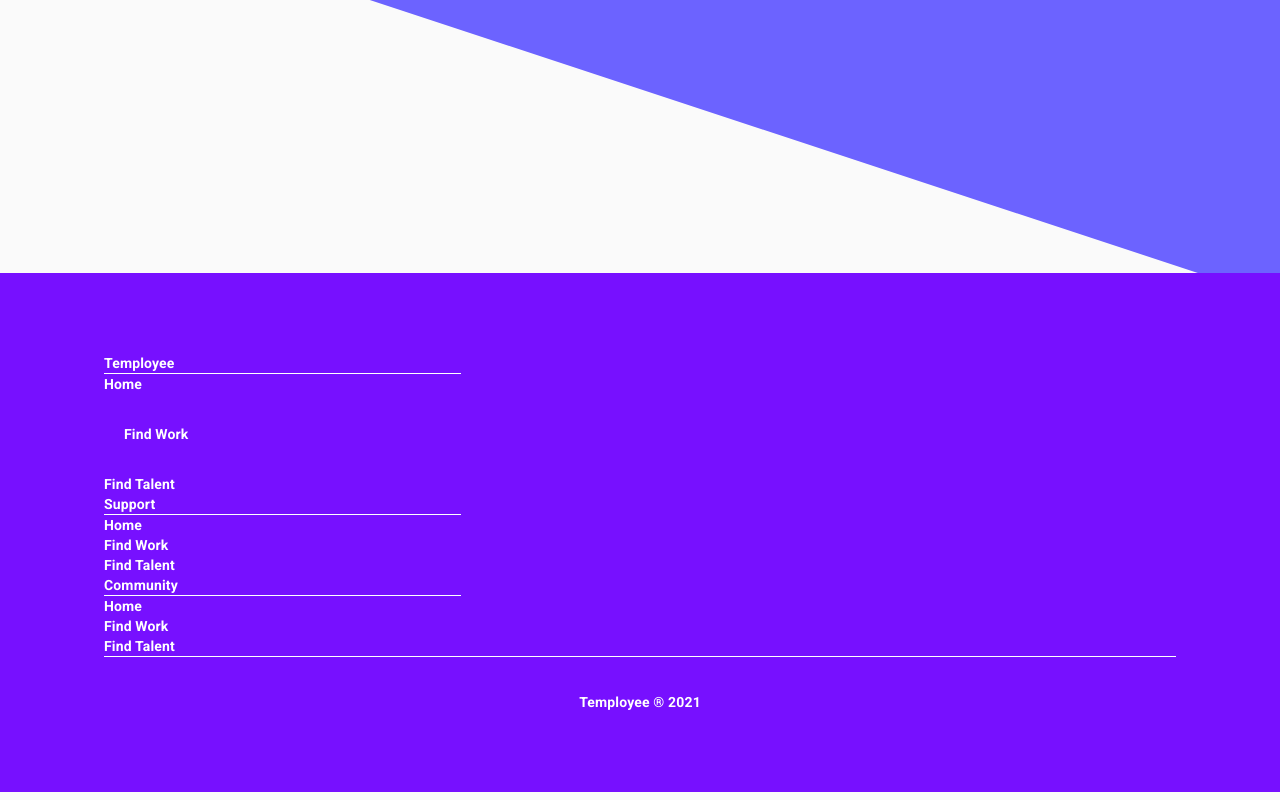
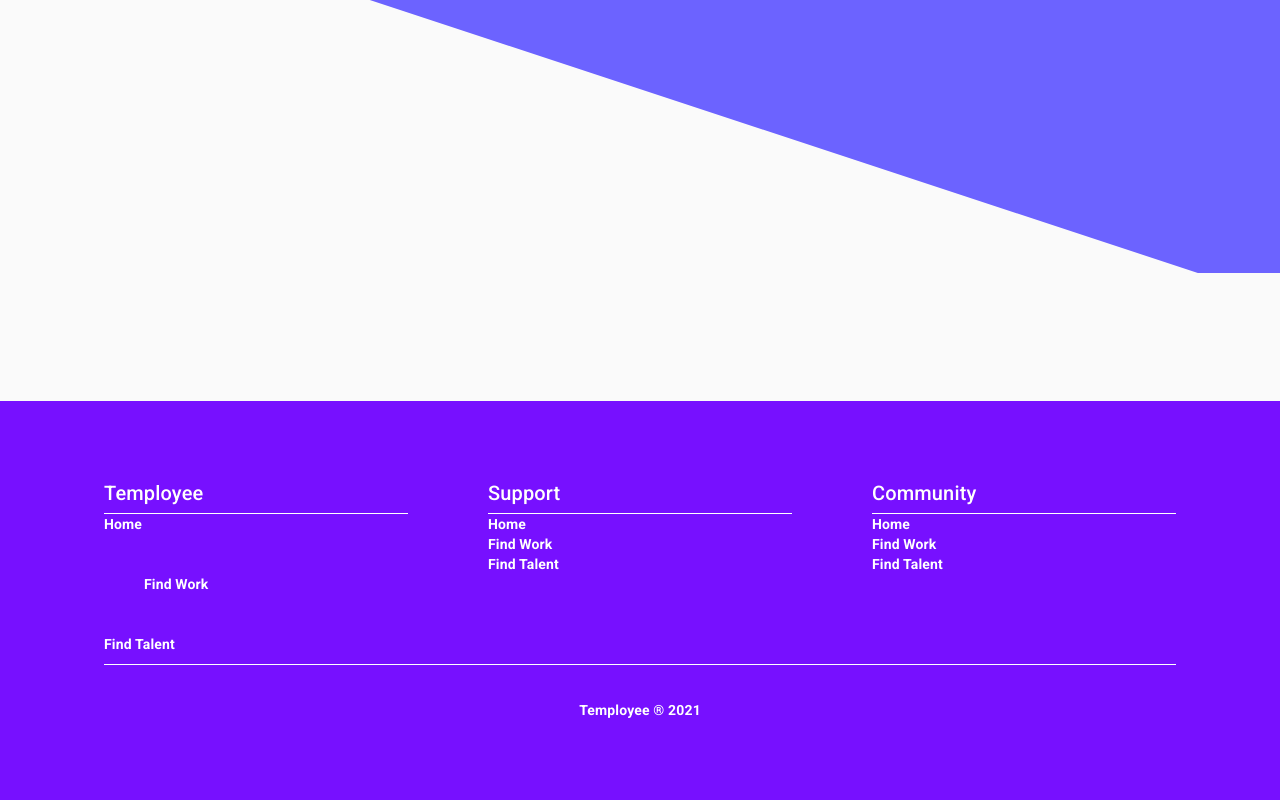
Before and after one commit to tashfiq333/Temployee, a React (Create React App) app in the folder ClientApp/: page /sign-up in a window 1280 px wide. Shown: the part 727-1527 px from the top of the page. Built offline with nearby package versions, Linux system fonts and the light colour scheme.

Commit message:
updated homepage

```diff
--- a/ClientApp/src/components/Footer/index.js
+++ b/ClientApp/src/components/Footer/index.js
@@ -1,20 +1,34 @@
 import React, { } from 'react';
 import footer from '../../images/homeFooter.png'
-import { CssBaseline, Typography, Container, Grid, Box, Link } from '@material-ui/core';
+import { CssBaseline, Typography, Container, Grid, Box, Link, Paper } from '@material-ui/core';
 
 import "./stylesFooter.css"
+
+import { makeStyles } from '@material-ui/core/styles';
+
+const useStyles = makeStyles((theme) => ({
+    paper: {
+        height: 400,
+        width: 320,
+    },
+
+}));
+
 const Footer = () => {
 
+    const classes = useStyles();
+
     return (
-        <footer>
+        <>
             <Box className="footbox"
-            px={{xs:3 ,sm: 10}}
-            py={{xs:5 ,sm: 10}}
+                px={{ xs: 3, sm: 10 }}
+                py={{ xs: 5, sm: 10 }}
             >
                 <Container maxWidth="lg">
-                    <Grid Container spacing={5} direction="row" >
-                        <Grid item xs={12} sm={4}>
-                            <Box borderBottom={1}>Temployee</Box>
+                    <Grid container justifyContent="center" spacing={10}>
+
+                        <Grid item sm={4}>
+                            <Box borderBottom={1}><h5>Temployee</h5></Box>
                             <Box>
                                 <Link color="inherit" herf="#">Home</Link>
                             </Box>
@@ -24,11 +38,9 @@ const Footer = () => {
                             <Box>
                                 <Link color="inherit" herf="#">Find Talent</Link>
                             </Box>
-
-
                         </Grid>
-                        <Grid item xs={12} sm={4}>
-                            <Box borderBottom={1}>Support</Box>
+                        <Grid item  sm={4}>
+                            <Box borderBottom={1}><h5>Support</h5></Box>
                             <Box>
                                 <Link color="inherit" herf="#">Home</Link>
                             </Box>
@@ -38,11 +50,9 @@ const Footer = () => {
                             <Box>
                                 <Link color="inherit" herf="#">Find Talent</Link>
                             </Box>
-
-
                         </Grid>
-                        <Grid item xs={12} sm={4}>
-                            <Box borderBottom={1}>Community</Box>
+                        <Grid item  sm={4}>
+                            <Box borderBottom={1}><h5>Community</h5></Box>
                             <Box>
                                 <Link color="inherit" herf="#">Home</Link>
                             </Box>
@@ -52,21 +62,19 @@ const Footer = () => {
                             <Box>
                                 <Link color="inherit" herf="#">Find Talent</Link>
                             </Box>
-
-
                         </Grid>
 
                     </Grid>
                     <Box className="copyright"
-                     borderTop={1} textAlign="center"
-                      pt={{xs:5,sm:10 }}
-                      pb = {{xs: 5,sm: 0}}
+                        borderTop={1} textAlign="center"
+                        pt={{ xs: 5, sm: 10 }}
+                        pb={{ xs: 5, sm: 0 }}
                     > Temployee &reg; {new Date().getFullYear()}
                     </Box>
                 </Container>
             </Box>
 
-        </footer>
+        </>
     );
 }
 export default Footer;
--- a/ClientApp/src/components/Footer/stylesFooter.css
+++ b/ClientApp/src/components/Footer/stylesFooter.css
@@ -1,9 +1,10 @@
-.MuiBox-root-16 {
-    padding:30px 20px !important;
+.copyright{
+    padding-top: 35px !important;
+    margin-top: 10px;
 }
 
-.copyright{
-    padding-top: 35px !important;
+.MuiBox-root-17 {
+    padding: 40px !important;
 }
 
 .footbox{
@@ -13,4 +14,5 @@
     width: 100%;
     color : white;
     font-weight: bold;
+    margin-top: 10%;
 }
```
Also changed, not shown: ClientApp/src/components/UserProfile/index.js (added, +17 -0 lines), ClientApp/src/components/UserProfile/userstyles.css (added).
